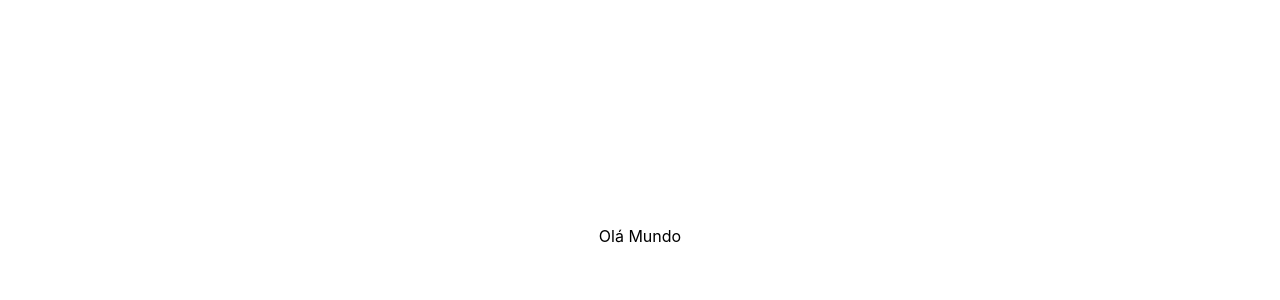
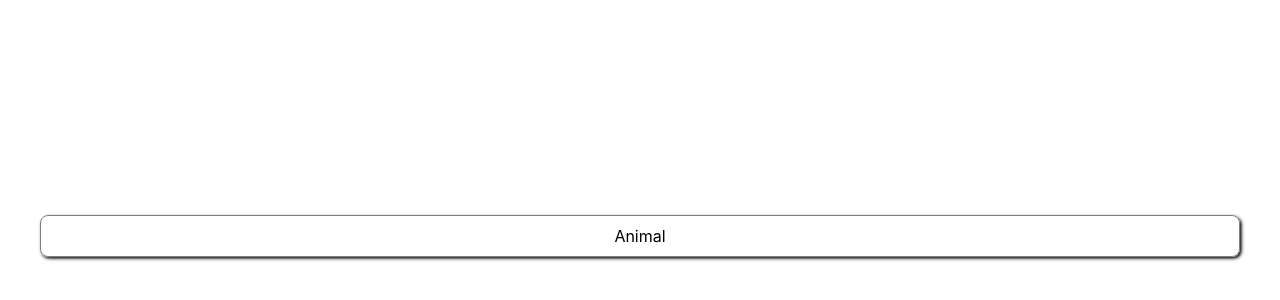
Before and after one commit to ufjf-dcc207/ufjf-dcc207-2024-3-a-atv03-C9BrenoFR, a React (Vite) app: page / in a window 1280 px wide. Shown: the part 164-464 px from the top of the page. Built offline with nearby package versions, Linux system fonts and the light colour scheme.

Commit message:
Adiciona animal

```diff
--- /dev/null
+++ b/src/Animal.css
@@ -0,0 +1,6 @@
+.animal{
+    border: 1px solid gray;
+    box-shadow: 0.1em 0.1em 0.2em;
+    padding: 0.5em;
+    border-radius: 0.5em;
+}
--- /dev/null
+++ b/src/Animal.tsx
@@ -0,0 +1,5 @@
+import "./Animal.css";
+
+export default function Animal(){
+    return <div className="animal">Animal</div>
+}
--- a/src/App.tsx
+++ b/src/App.tsx
@@ -1,9 +1,12 @@
+import Animal from './animal'
 import './App.css'
 
 function App() {
 
   return (
-    <div className="app">Olá Mundo</div>
+    <div className="app">
+      <Animal/>
+    </div>
   )
 }
 
```
